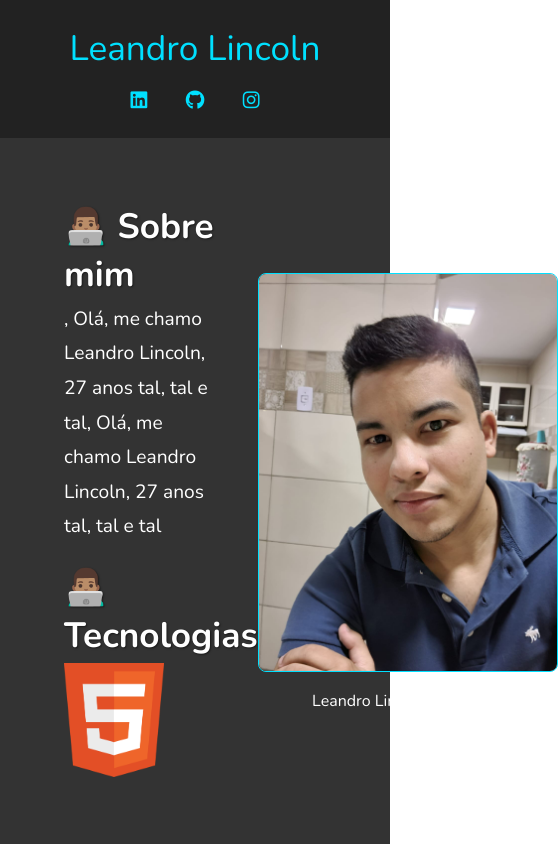
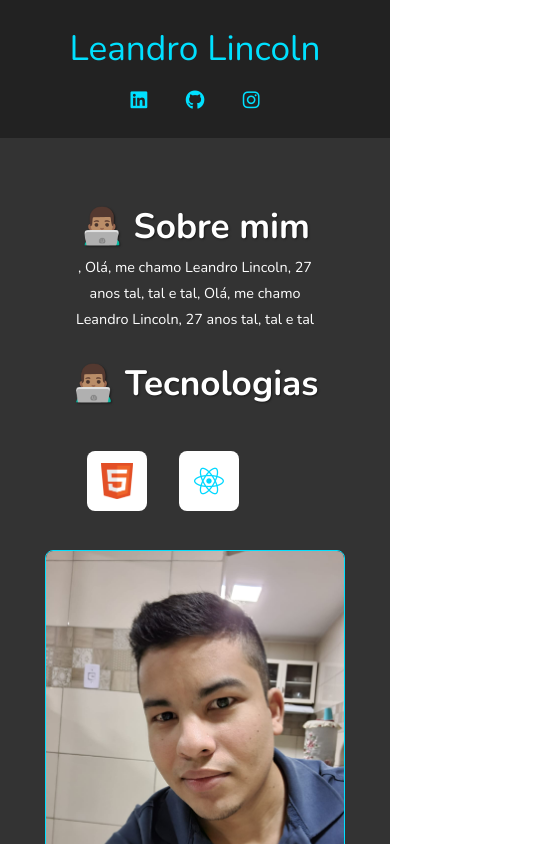
Before and after one commit to leandrolinkolnr/Portofolio_react, a React (Create React App) app: page / in a window 390 px wide. Shown: the top 844 px of the page, 558 px wide, since content can reach past the window. Built offline with nearby package versions, Linux system fonts and the light colour scheme.

Commit message:
Finalização estilo

```diff
--- a/src/components/CardsContainer/Card/card.css
+++ b/src/components/CardsContainer/Card/card.css
@@ -0,0 +1,34 @@
+.card {
+    width: 120px;
+    height: 120px;
+    padding: 10px;
+    background-color: #FFF;
+    border-radius: 8px;
+    margin-right: 1em;
+    margin-left: 1em;
+    cursor: pointer;
+
+    display: flex;
+    align-items: center;
+    justify-content: center;
+
+    transition: box-shadow 0.25s ease-in-out;
+}
+
+.card img {
+    width: 80%;
+}
+
+.card:hover {
+    box-shadow: 0px, 0px, 8px #00E0FF;
+}
+
+/* RESPONSIVE =====  */
+@media(max-width: 700px){
+    .card{
+        width: 60px;
+        height: 60px;
+        margin-top: 12px;
+    }
+
+}
--- a/src/components/CardsContainer/Card/index.js
+++ b/src/components/CardsContainer/Card/index.js
@@ -2,7 +2,7 @@ import './card.css';
 
 export function Card({image, alt}){
     return(
-        <div className='card'>
+        <div className="card">
         <img src={image} alt={alt} width="100" />
         </div>
     )
--- a/src/components/CardsContainer/cardsContainer.css
+++ b/src/components/CardsContainer/cardsContainer.css
@@ -0,0 +1,32 @@
+.techs{
+    animation: slideTechs 1.2s;
+}
+
+@keyframes slideTechs {
+    from{
+        transform: translateY(60px);
+    } to {
+        transform: translateY(0px);
+    }
+}
+
+.cards-container {
+    display: flex;
+    align-items: center;
+    flex-wrap: wrap ;
+}
+
+
+/* RESPONSIVE ======== */
+
+@media (max-width: 1200px){
+    .techs{
+        text-align: center;
+    }
+}
+
+@media (max-width: 700px){
+    .cards-container{
+        margin-top: 32px;
+    }
+}
--- a/src/components/CardsContainer/index.js
+++ b/src/components/CardsContainer/index.js
@@ -3,6 +3,7 @@ import { Card } from './Card'
 import './cardsContainer.css'
 
 import HTMLLogo from '../../assets/techs/html-logo.png'
+import ReactLogo from '../../assets/techs/react-logo.png'
 
 export function CardsContaniner(){
     return(
@@ -10,6 +11,7 @@ export function CardsContaniner(){
             <h2>👨🏽‍💻 Tecnologias</h2>
             <main className="cards-container">
                 <Card image={ HTMLLogo } alt="Logo do HTML"/>
+                <Card image={ ReactLogo } alt="Logo do React"/>
             </main>
         </div>
     )
--- a/src/components/Description/description.css
+++ b/src/components/Description/description.css
@@ -17,3 +17,23 @@
     font-weight: 300;
     line-height: 1.8;
 }
+
+
+/* RESPONSIVE ========= */
+
+@media (max-width: 1200px){
+    .text{
+        text-align: center;
+    }
+
+    .text p{
+        width: 100%;
+    }
+}
+
+
+@media (max-width: 700px){
+    .text p{
+        font-size: 0.9em;
+    }
+}
--- a/src/styles/index.css
+++ b/src/styles/index.css
@@ -30,3 +30,18 @@
     font-size: 2.2em;
     text-shadow: 1px 1px 2px rgba(0, 0, 0, 0.5);
 }
+
+
+/* RESPONSIVE ======= */
+
+@media (max-width: 1200px){
+    .main-container{
+        flex-direction: column;
+        align-items: center;
+        justify-content: center;
+    }
+    .content{
+        align-items: center;
+        margin-bottom: 15%;
+    }
+}
```
